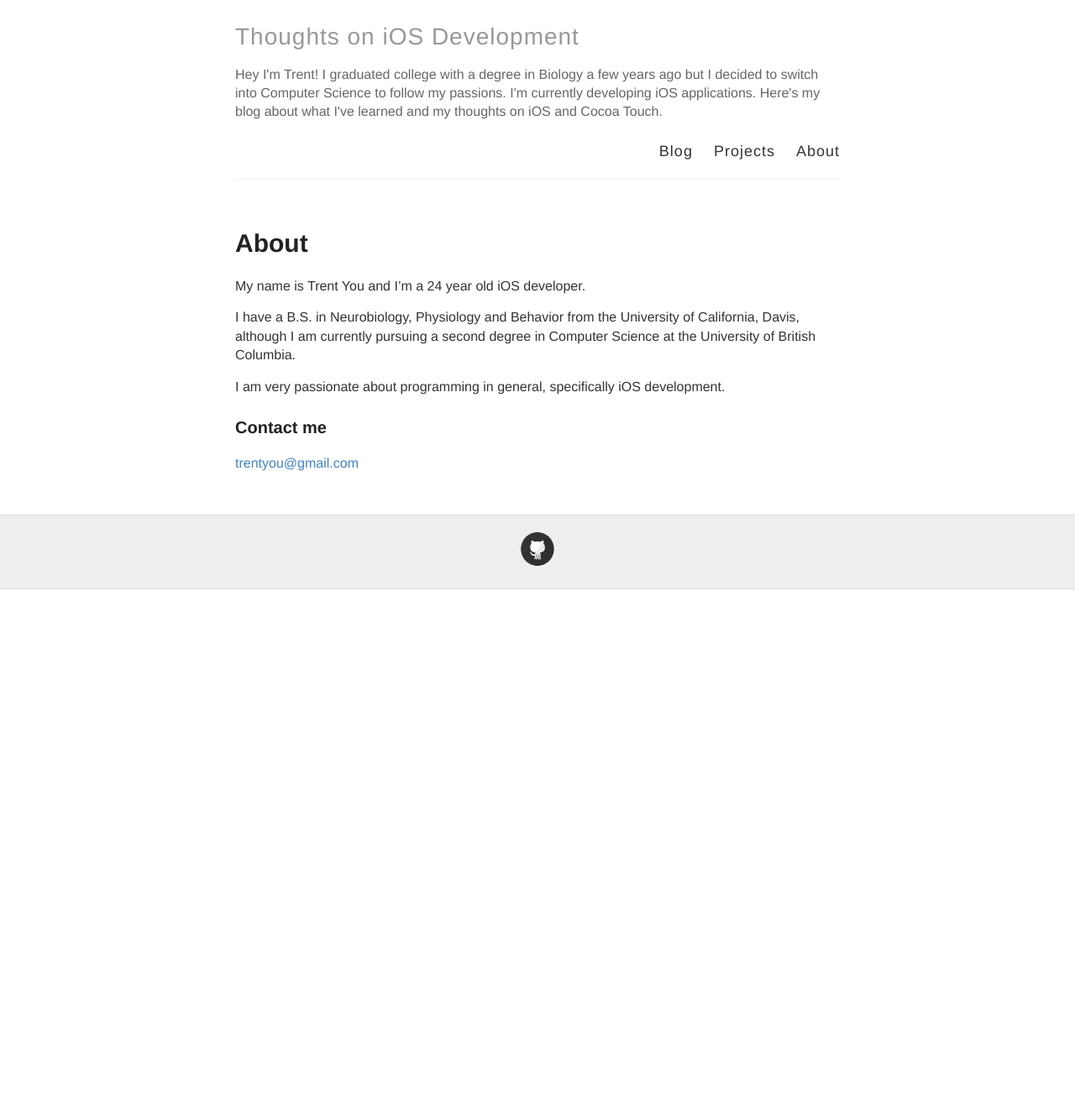
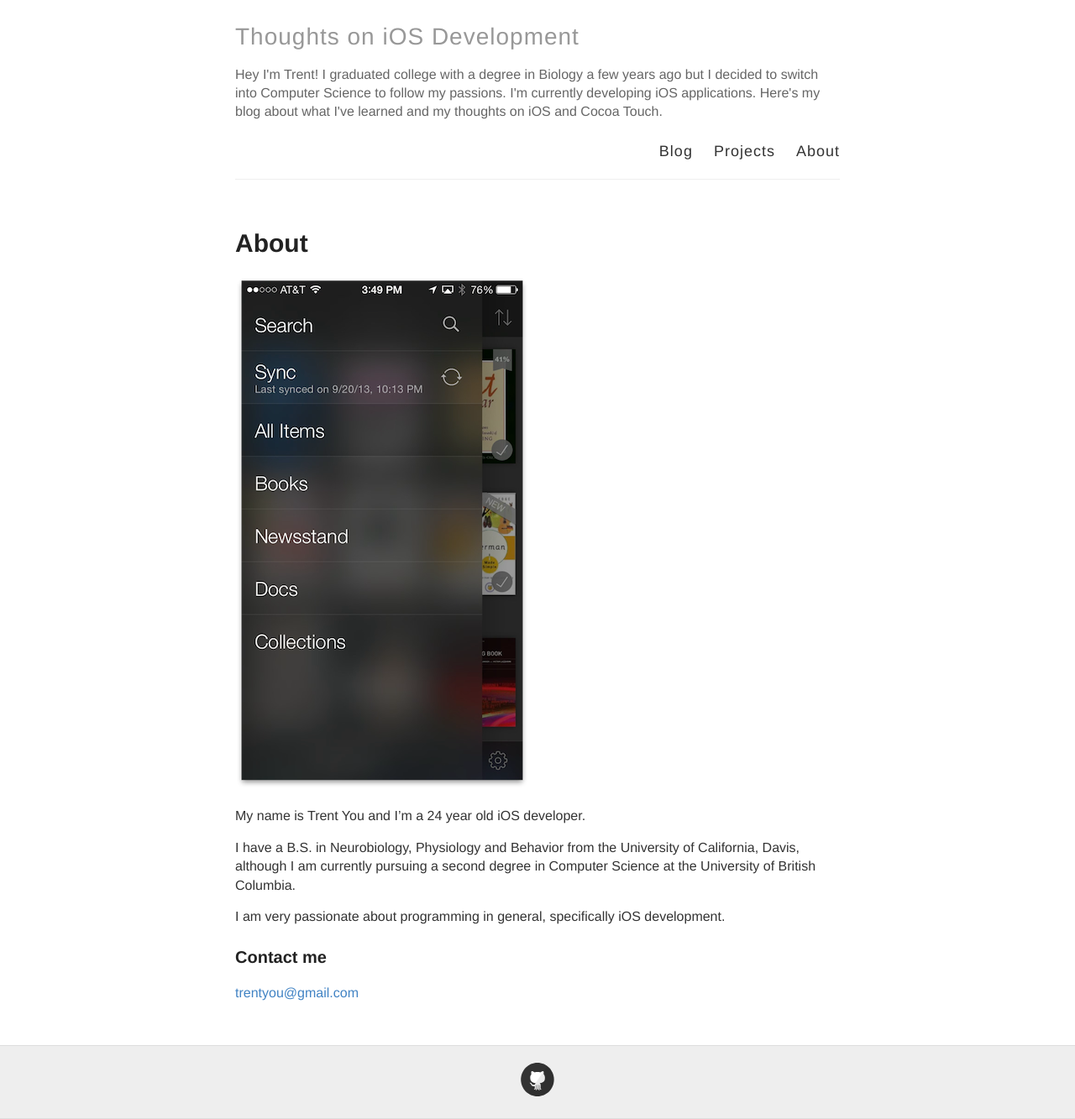
Before and after one commit to trentyou/trentyou.github.io, a Jekyll site: the page built from about.md, in a window 1280 px wide. Shown: the whole page at 84% size. Built offline with Jekyll 4.4.1, drawn with Linux system fonts in a browser that asks for light colours; before the commit the page ends 900 px from its top, so only the background shows below that.

Commit message:
Updated about.md

```diff
--- a/about.md
+++ b/about.md
@@ -4,6 +4,9 @@
 permalink: /about/
 published: true
 ---
+
+
+![](/images/Kindle.png)
 
 
 My name is Trent You and I'm a 24 year old iOS developer.
```
